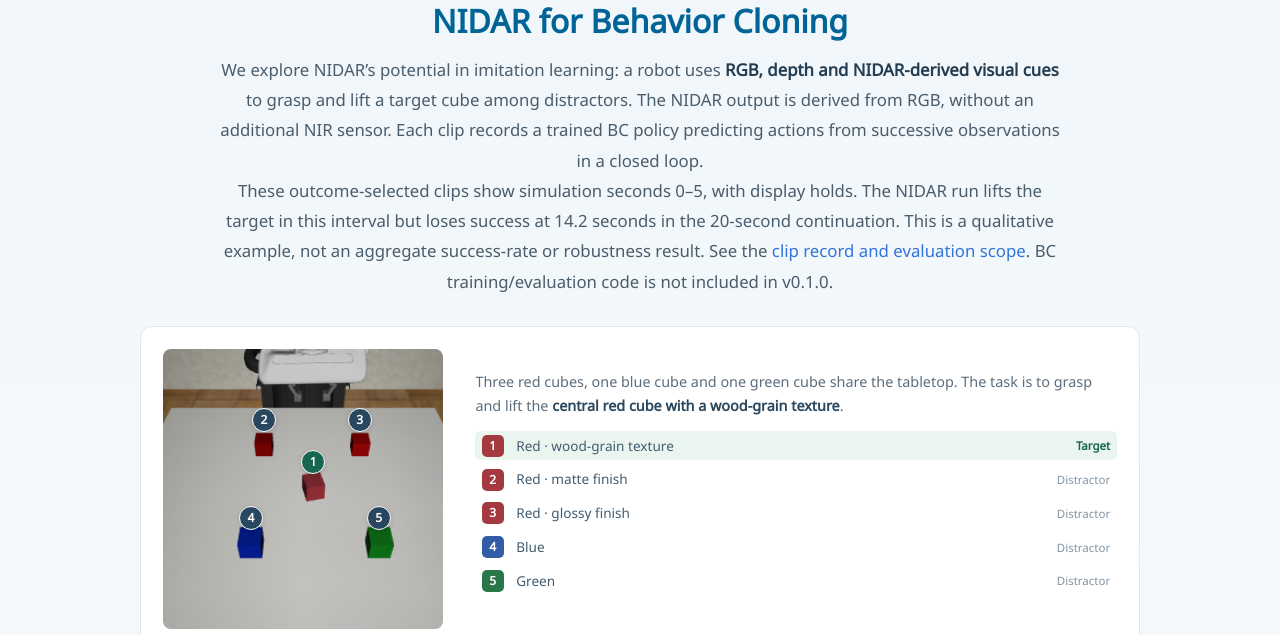
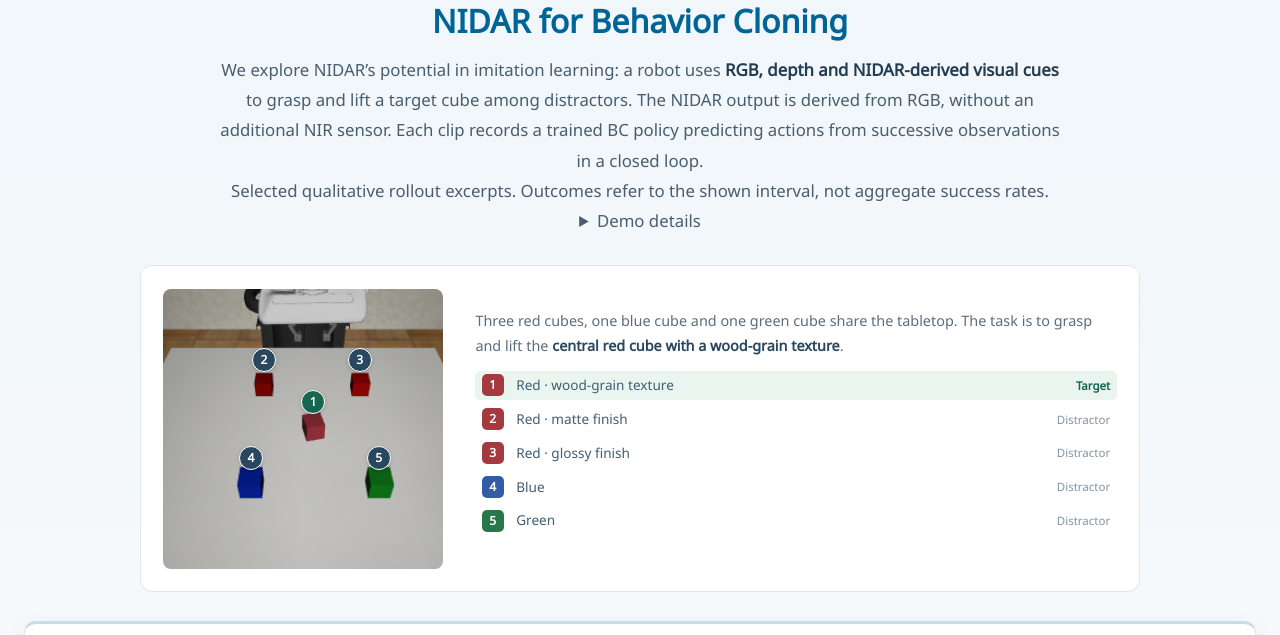
Before and after one commit to nidar-web/nidar-web.github.io, a website: page index.html in a window 1280 px wide. Shown: the part 5576-6211 px from the top of the page. Drawn offline with nearby package versions, Linux system fonts and the light colour scheme; some icons are missing; a web font is replaced by a local one.

Commit message:
Keep BC demo copy concise with expandable evaluation details

```diff
--- a/index.html
+++ b/index.html
@@ -710,12 +710,18 @@
           Each clip records a trained BC policy predicting actions from successive observations in a closed loop.
         </p>
         <p class="bc-intro">
-          These outcome-selected clips show simulation seconds 0&ndash;5, with display holds.
-          The NIDAR run lifts the target in this interval but loses success at 14.2 seconds in the 20-second continuation.
-          This is a qualitative example, not an aggregate success-rate or robustness result.
-          See the <a href="./static/videos/bc-rollout-light/preview.json">clip record and evaluation scope</a>.
-          BC training/evaluation code is not included in v0.1.0.
+          Selected qualitative rollout excerpts. Outcomes refer to the shown interval, not aggregate success rates.
         </p>
+        <details class="bc-intro" id="bc-demo-scope">
+          <summary>Demo details</summary>
+          <p>
+            These outcome-selected clips show simulation seconds 0&ndash;5, with display holds.
+            The NIDAR run lifts the target in this interval but loses success at 14.2 seconds in the 20-second continuation.
+            This is not a sustained-success or general robustness result.
+            See the <a href="./static/videos/bc-rollout-light/preview.json">clip record and evaluation scope</a>.
+            BC training/evaluation code is not included in v0.1.0.
+          </p>
+        </details>
       </div>
 
       <div class="bc-scene">
```
